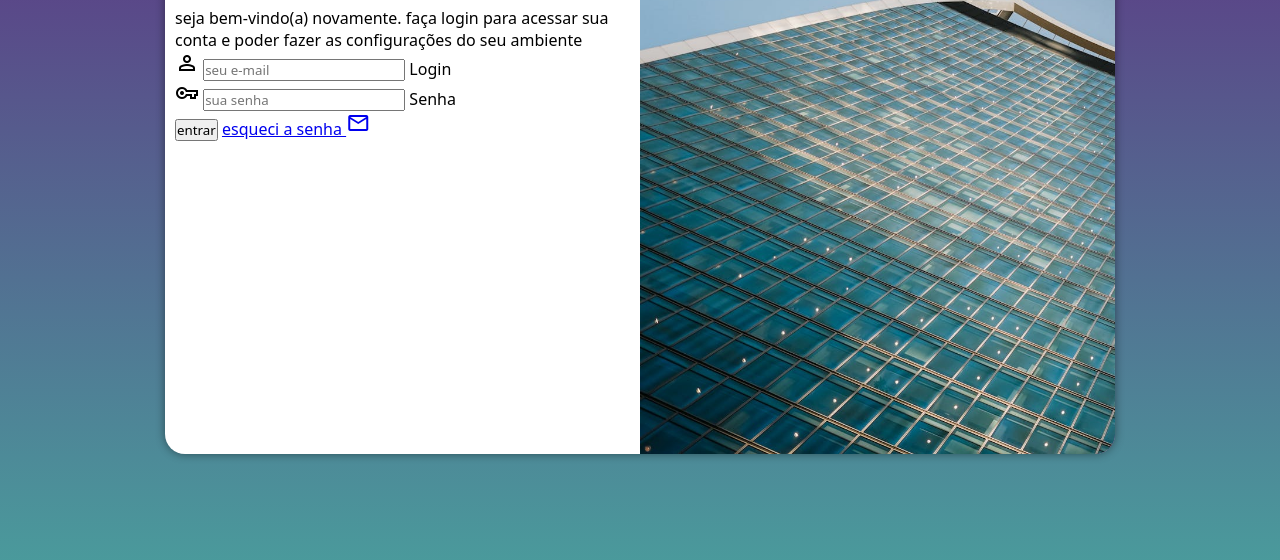
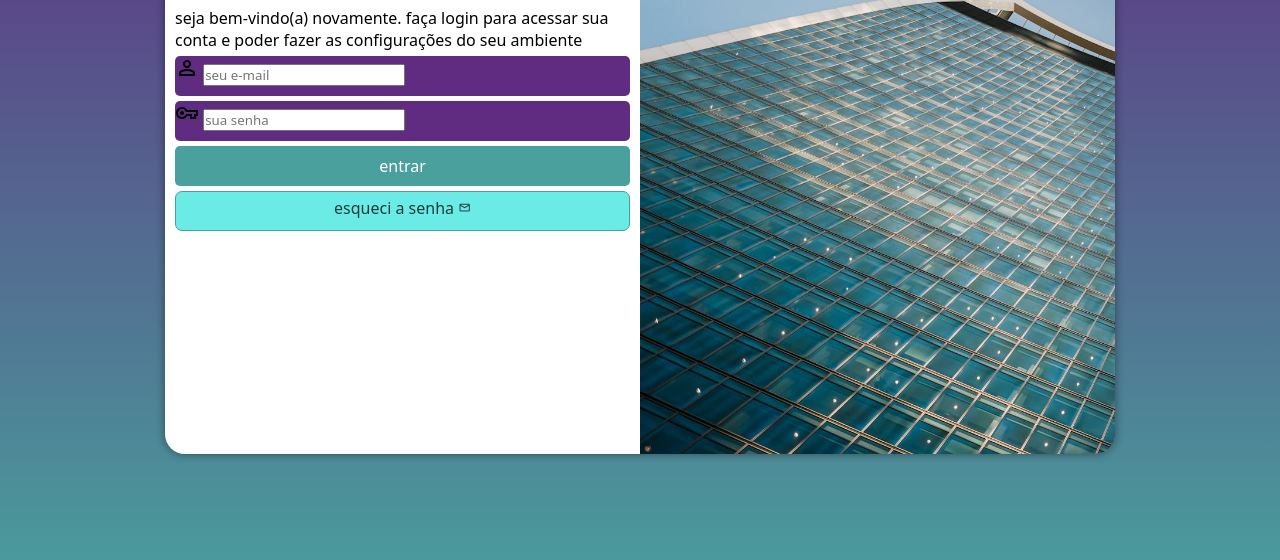
Before and after one commit to Caua-peixinho/projeto-login, a plain HTML site: page index.html in a window 1280 px wide. Shown: the part 196-756 px from the top of the page. Drawn offline with nearby package versions, Linux system fonts and the light colour scheme.

Commit message:
formatação do formulário

```diff
--- a/estilos/style.css
+++ b/estilos/style.css
@@ -35,7 +35,7 @@
 
     background-color: white;
     width: 250px;
-    height: 500px;
+    height: 515px;
     border-radius: 20px;
     box-shadow: 0px 0px 10px rgba(0, 0, 0, 0.438);
 
@@ -64,3 +64,54 @@
  div#formulario > p {
    font-size: 0.8em;
  }
+
+ form > div.campo {
+   background-color: #5f2c82;
+   width: 100%;
+   display: block;
+   height: 40px;
+   border-radius: 5px;
+   margin: 5px 0px;
+ }
+
+ div.campo > label {
+   display: none;
+ }
+
+ form > input[type=submit] {
+   display: block;
+   font-size: 1em;
+   width: 100%;
+   height: 40px;
+   background-color: #49a09d;
+   color: white;
+   border: none;
+   border-radius: 5px;
+ }
+
+ form > input[type=submit]:hover {
+   background-color: #1d3d3c;
+ }
+
+ form > a.botao {
+   display: block;
+   text-align: center;
+   font-size: 1em;
+   width: 100%;
+   height: 40px;
+   padding-top: 5px;
+   margin-top: 5px;
+   background-color: #6aebe6;
+   color: #1d3d3c;
+   border: 1px solid #49a09d;
+   border-radius: 7px;
+   text-decoration: none;
+ }
+
+ form a.botao:hover {
+   background-color: #6cd3cf;
+ }
+
+ form > a.botao > i {
+   font-size: 0.8em;
+ }
--- a/index.html
+++ b/index.html
@@ -33,7 +33,7 @@
                         <label for="isenha">Senha</label>
                     </div>
                     <input type="submit" value="entrar">
-                    <a href="esqueci,html">
+                    <a href="esqueci.html" class="botao">
                         esqueci a senha <i class="material-symbols-outlined">mail</i>
                     </a>
                 </form>
```
